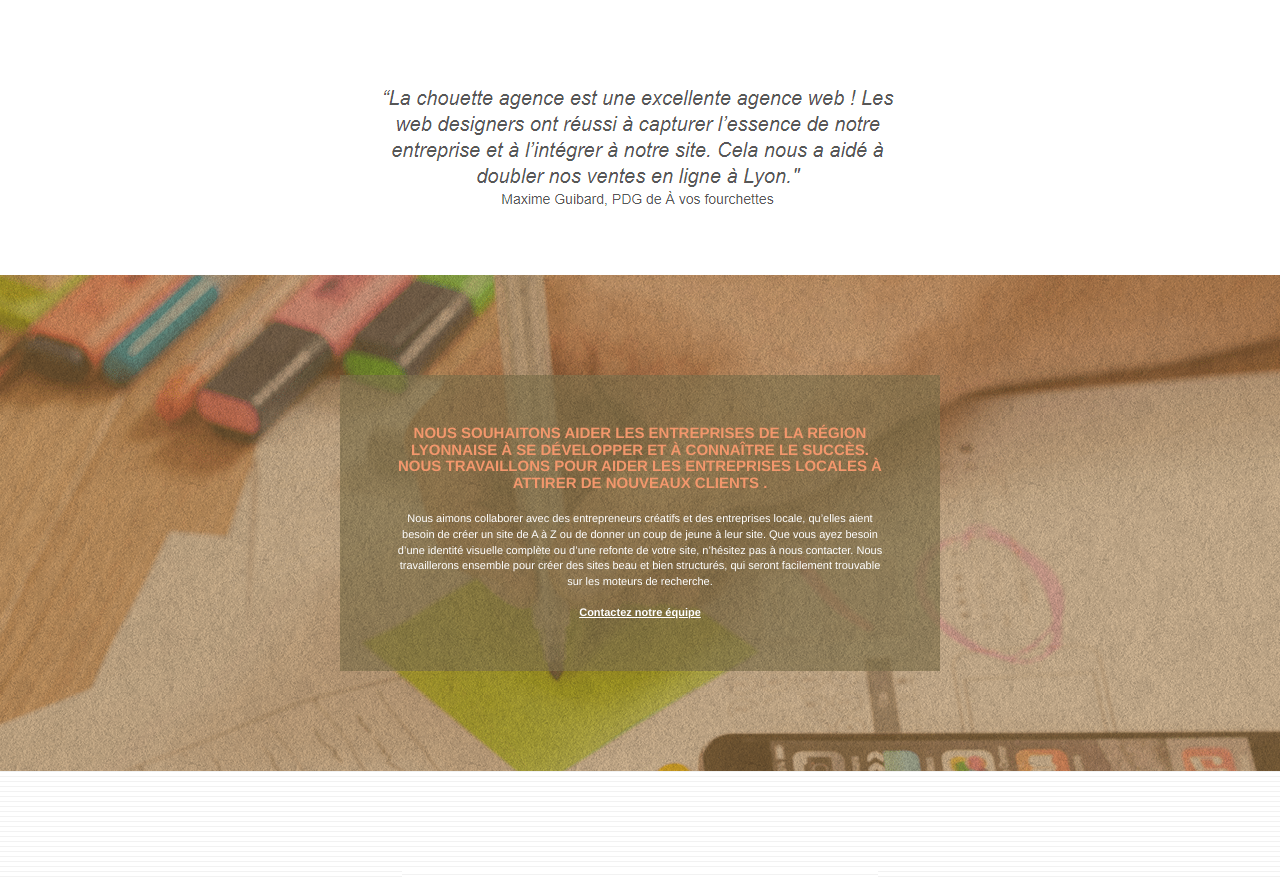
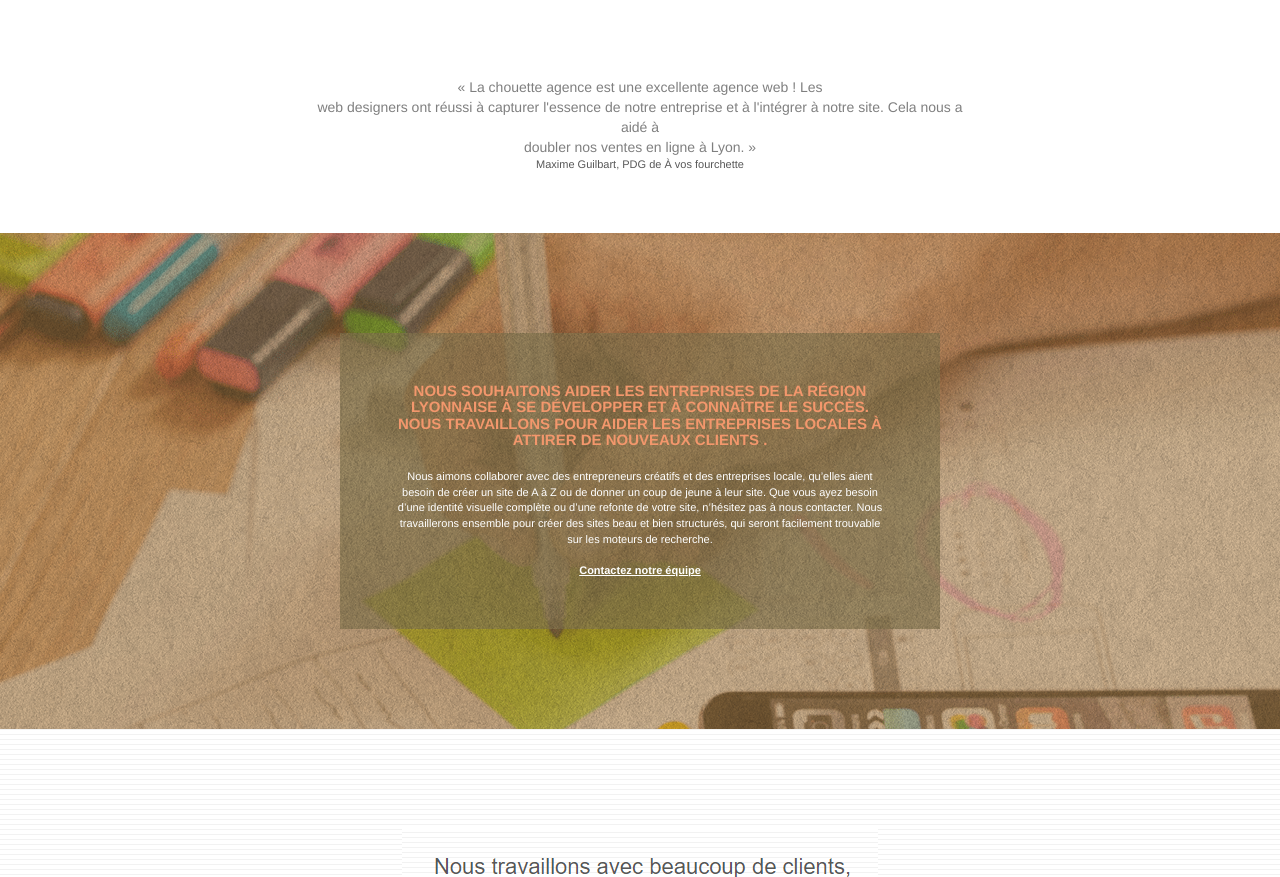
Before and after one commit to MaDaMeDev/P4-La-chouette-agence-v2, a plain HTML site: page index.html in a window 1280 px wide. Shown: the part 908-1785 px from the top of the page. Drawn offline with Linux system fonts and the light colour scheme.

Commit message:
supression et remplacement par du texte de l'image citation

```diff
--- a/index.html
+++ b/index.html
@@ -115,10 +115,12 @@
 			</div>
 		</div>
 		<div class="row voffset-lg voffset">
-			<div class="col-xs-12 col-md-8 col-md-offset-2 text-center">
-				<img alt="image de citation" src="img/citation.png" />
-
-			</div>
+			<q class="col-xs-12 col-md-8 col-md-offset-2 text-center">
+			La chouette agence est une excellente agence web ! Les <br>
+			web designers ont réussi à capturer l'essence de notre entreprise et à l'intégrer à notre site. Cela nous a aidé à <br>
+			doubler nos ventes en ligne à Lyon.
+			</q>
+			<p class="col-lg-12 text-center">Maxime Guilbart, PDG de À vos fourchette</p>
 		</div>
 	</article>
 </section>
@@ -285,12 +287,11 @@
 
 </main>
 <!-- Principal conteneur END -->
-
-<script src="./js/jquery-2.1.0.js"></script>
-<script src="./js/bootstrap.js"></script>
-<script src="./js/blocs.js"></script>
-<script src="./js/jquery.touchSwipe.js" defer></script>
-<script src="./js/gmaps.js"></script>
+ 	<script src="./js/jquery-2.1.0.js"></script>
+	<script src="./js/bootstrap.js"></script>
+	<script src="./js/blocs.js"></script>
+	<script src="./js/jquery.touchSwipe.js" defer></script>
+	<script src="./js/gmaps.js"></script>
 
 </body>
 </html>
```
Also changed, not shown: img/citation.png (deleted).
